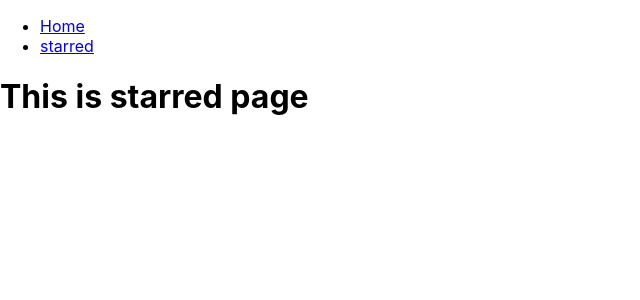
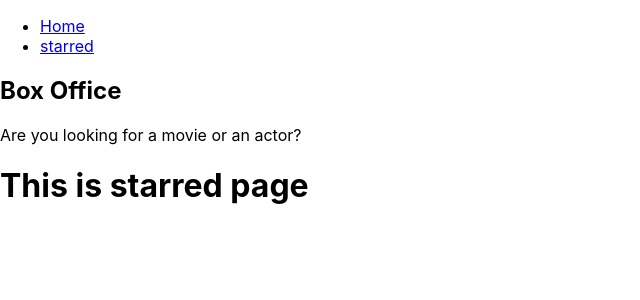
Before and after one commit to m-r-mallick/box-office, a React (Create React App) app: page /starred in a window 1280 px wide. Shown: the top 300 px of the page, without its empty margins (0-640 px from the left). Built offline with nearby package versions, Linux system fonts and the light colour scheme.

Commit message:
added layout management

```diff
--- a/src/App.js
+++ b/src/App.js
@@ -1,13 +1,11 @@
 import React from 'react';
 import { Switch, Route } from 'react-router-dom';
-import Navs from './components/Navs';
 import Home from './pages/Home';
 import Starred from './pages/Starred';
 
 const App = () => {
    return (
       <React.Fragment>
-         <Navs />
          <Switch>
             <Route exact path="/">
                <Home />
--- /dev/null
+++ b/src/components/MainPageLayout.js
@@ -0,0 +1,17 @@
+import React from 'react';
+import Navs from './Navs';
+import Title from './Title';
+const MainPageLayout = ({ children }) => {
+   return (
+      <React.Fragment>
+         <Navs />
+         <Title
+            title="Box Office"
+            subtitle="Are you looking for a movie or an actor?"
+         />
+         <h1>{children}</h1>
+      </React.Fragment>
+   );
+};
+
+export default MainPageLayout;
--- /dev/null
+++ b/src/components/Title.js
@@ -0,0 +1,12 @@
+import React from 'react';
+
+const Title = ({ title, subtitle }) => {
+   return (
+      <div>
+         <h2>{title}</h2>
+         <p>{subtitle}</p>
+      </div>
+   );
+};
+
+export default Title;
--- a/src/pages/Home.js
+++ b/src/pages/Home.js
@@ -1,11 +1,8 @@
 import React from 'react';
+import MainPageLayout from '../components/MainPageLayout';
 
 const Home = () => {
-   return (
-      <div>
-         <h1>This is home page</h1>
-      </div>
-   );
+   return <MainPageLayout>This is home page</MainPageLayout>;
 };
 
 export default Home;
--- a/src/pages/Starred.js
+++ b/src/pages/Starred.js
@@ -1,11 +1,8 @@
 import React from 'react';
+import MainPageLayout from '../components/MainPageLayout';
 
 const Starred = () => {
-   return (
-      <div>
-         <h1>This is starred page</h1>
-      </div>
-   );
+   return <MainPageLayout>This is starred page</MainPageLayout>;
 };
 
 export default Starred;
```
Also changed, not shown: .eslintrc.json (deleted), 1 other file (tests, documents, lock files or other folders).
